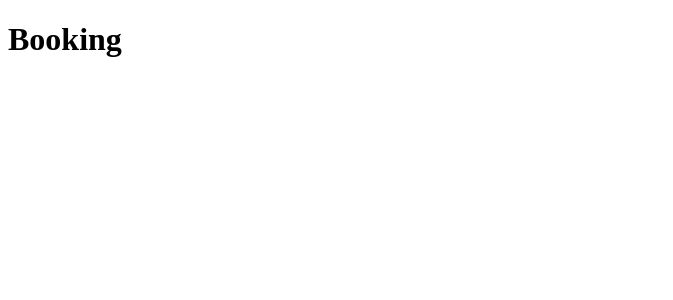
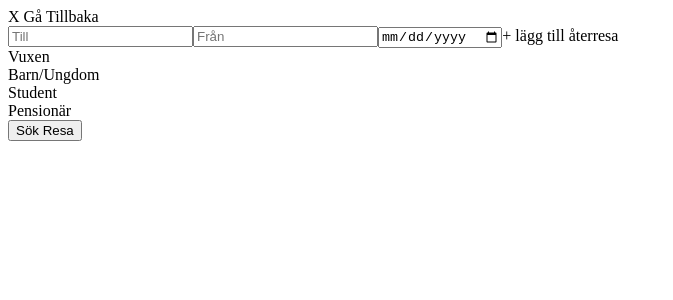
Before and after one commit to TimHogklint/tagmastare_fork, a React (Create React App) app: page /booking in a window 1280 px wide. Shown: the top 300 px of the page, without its empty margins (0-673 px from the left). Built offline with nearby package versions, Linux system fonts and the light colour scheme.

Commit message:
Added elements to booking.jsx also added a SCSS file to Sass

```diff
--- a/src/pages/Booking.jsx
+++ b/src/pages/Booking.jsx
@@ -1,7 +1,39 @@
 export default function Booking() {
   return (
-    <div>
-      <h1>Booking</h1>
+    <div className="main">
+      <div className="navbar">
+        <div className="goback">
+          X Gå Tillbaka
+        </div>
+      </div>
+      <div className="container">
+        <div className="content">
+          <div className="input">
+            <input type="search" placeholder="Till"></input>
+            <input type="search" placeholder="Från"></input>
+            <input type="date"></input>
+            + lägg till återresa
+          </div>
+          <div className="ticketamounts">
+            <div className="ticket vuxen">
+              Vuxen
+            </div>
+            <div className="ticket bu">
+              Barn/Ungdom
+            </div>
+            <div className="ticket student">
+              Student
+            </div>
+            <div className="ticket pensioner">
+              Pensionär
+            </div>
+          </div>
+        </div>
+      </div>
+      <div className="button">
+        <button>Sök Resa</button>
+      </div>
     </div>
+
   )
 }
--- a/src/sass/main.scss
+++ b/src/sass/main.scss
@@ -1 +1,2 @@
 @import "./home-page.scss";
+@import "./booking.scss";
```
Also changed, not shown: src/sass/booking.scss (added).
